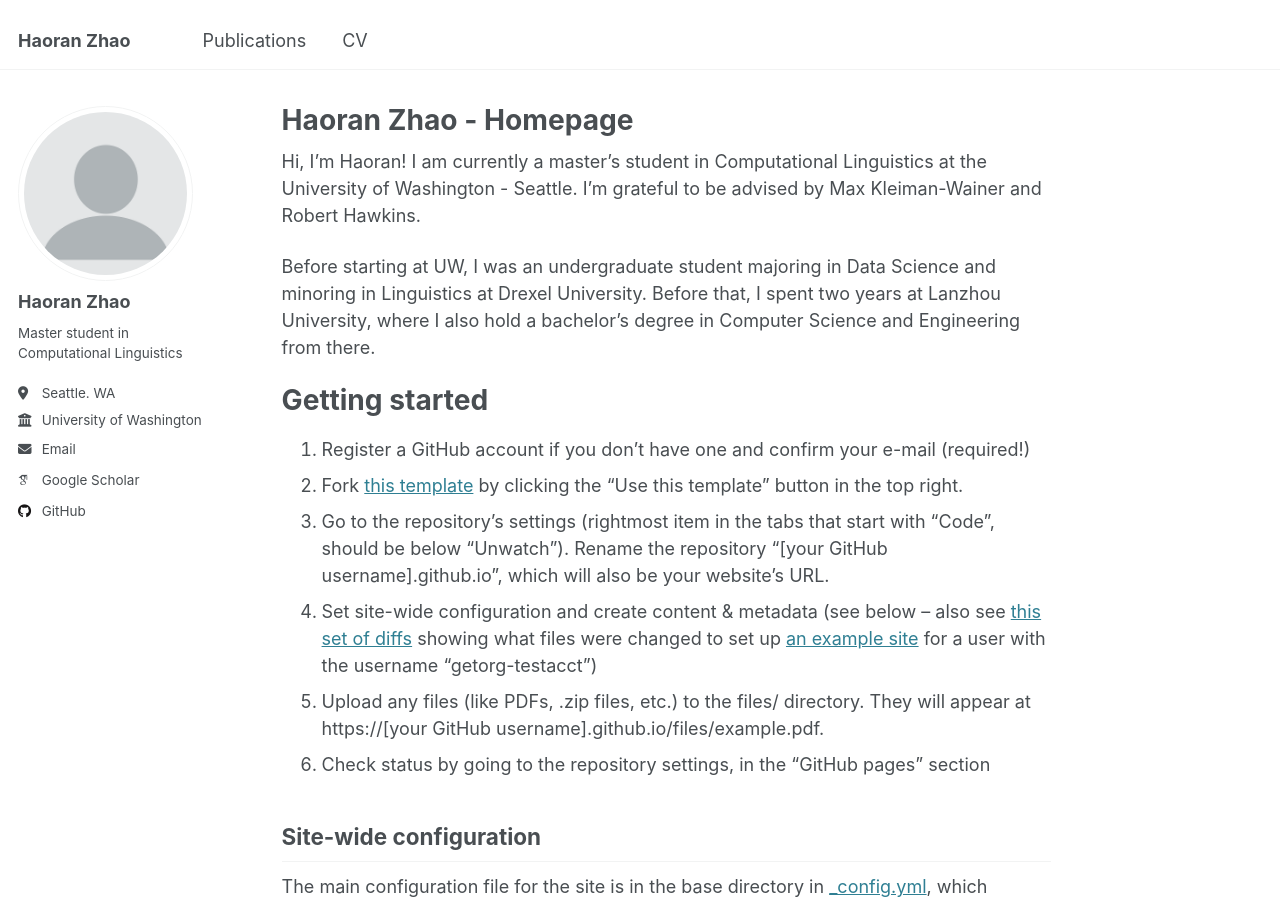
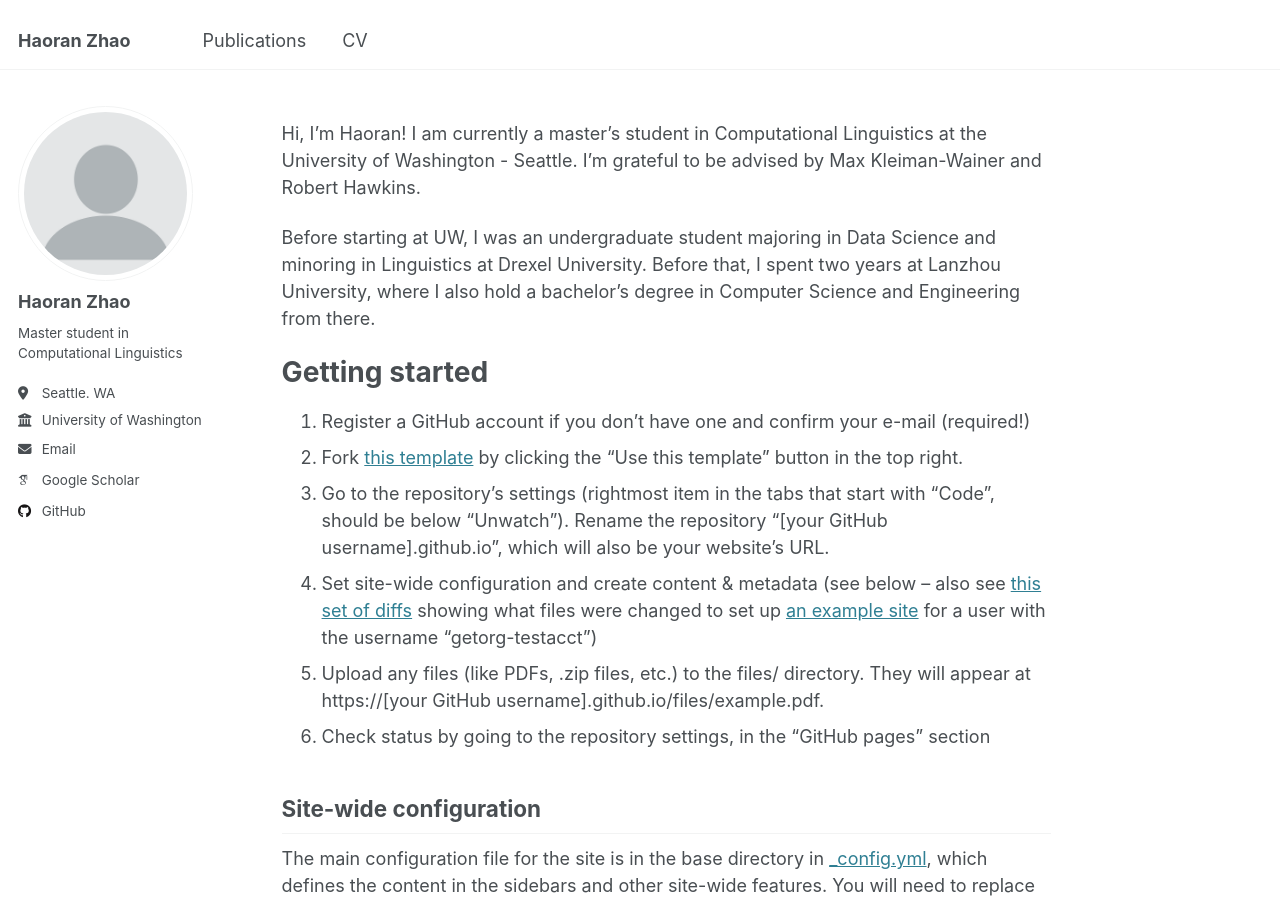
Before and after one commit to hrjzhao/hrjzhao.github.io, a Jekyll site: the page built from _pages/about.md, in a window 1280 px wide and 900 px high. Built offline with Jekyll 4.4.1, drawn with Linux system fonts in a browser that asks for light colours; some web fonts are replaced.

Commit message:
Update about.md

```diff
--- a/_pages/about.md
+++ b/_pages/about.md
@@ -1,6 +1,6 @@
 ---
 permalink: /
-title: "Haoran Zhao - Homepage"
+title: ""
 author_profile: true
 redirect_from:
   - /about/
```
